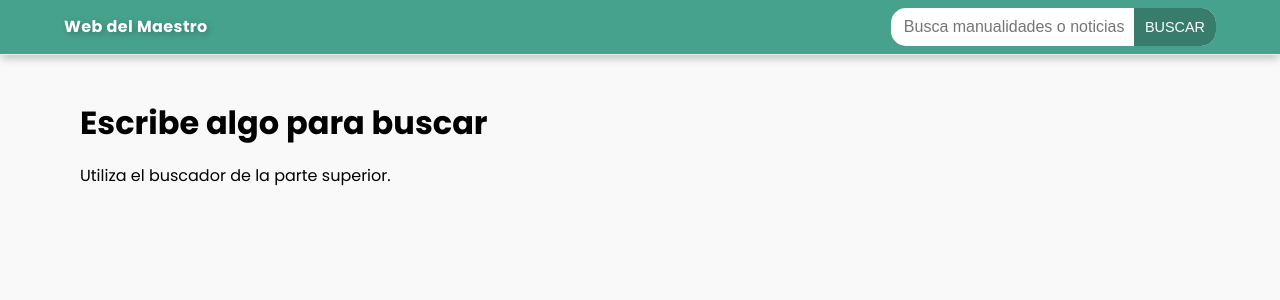
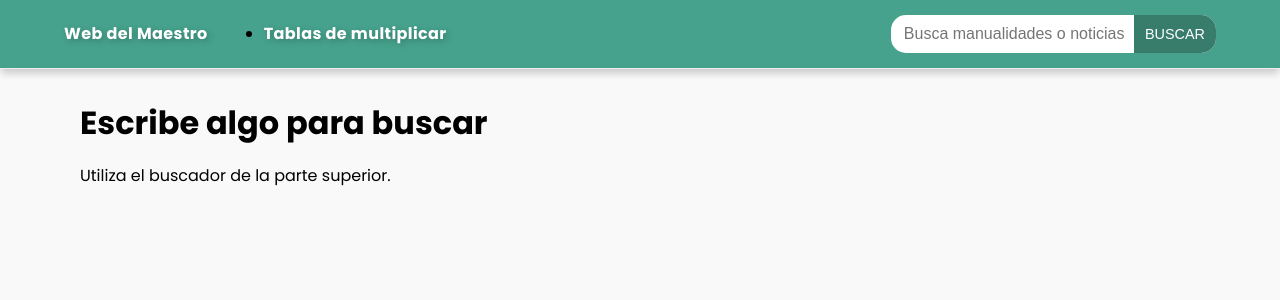
Before and after one commit to AntonioRuizNet/webdelmaestro.com, a Next.js app: page /buscar in a window 1280 px wide. Shown: the top 300 px of the page. Built offline with nearby package versions, Linux system fonts and the light colour scheme; no server answers.

Commit message:
Update Nav.js

```diff
--- a/components/Nav.js
+++ b/components/Nav.js
@@ -11,23 +11,13 @@ export default function Nav() {
           </Link>
         </div>
 
-        {/*
-          Cuando tengas secciones/categorías importantes con URL propia,
-          aquí podrás añadir una lista <ul> de enlaces internos.
-        */}
-        {/*
         <ul className="nav-links">
           <li>
-            <Link href="/manualidades-para-ninos">Manualidades</Link>
-          </li>
-          <li>
-            <Link href="/navidad">Navidad</Link>
-          </li>
-          <li>
-            <Link href="/recursos-para-el-aula">Recursos para el aula</Link>
+            <Link href="https://tablasdemultiplicar.app/" target="_blank" rel="noopener noreferrer">
+              Tablas de multiplicar
+            </Link>
           </li>
         </ul>
-        */}
 
         <form
           action="/buscar"
```
